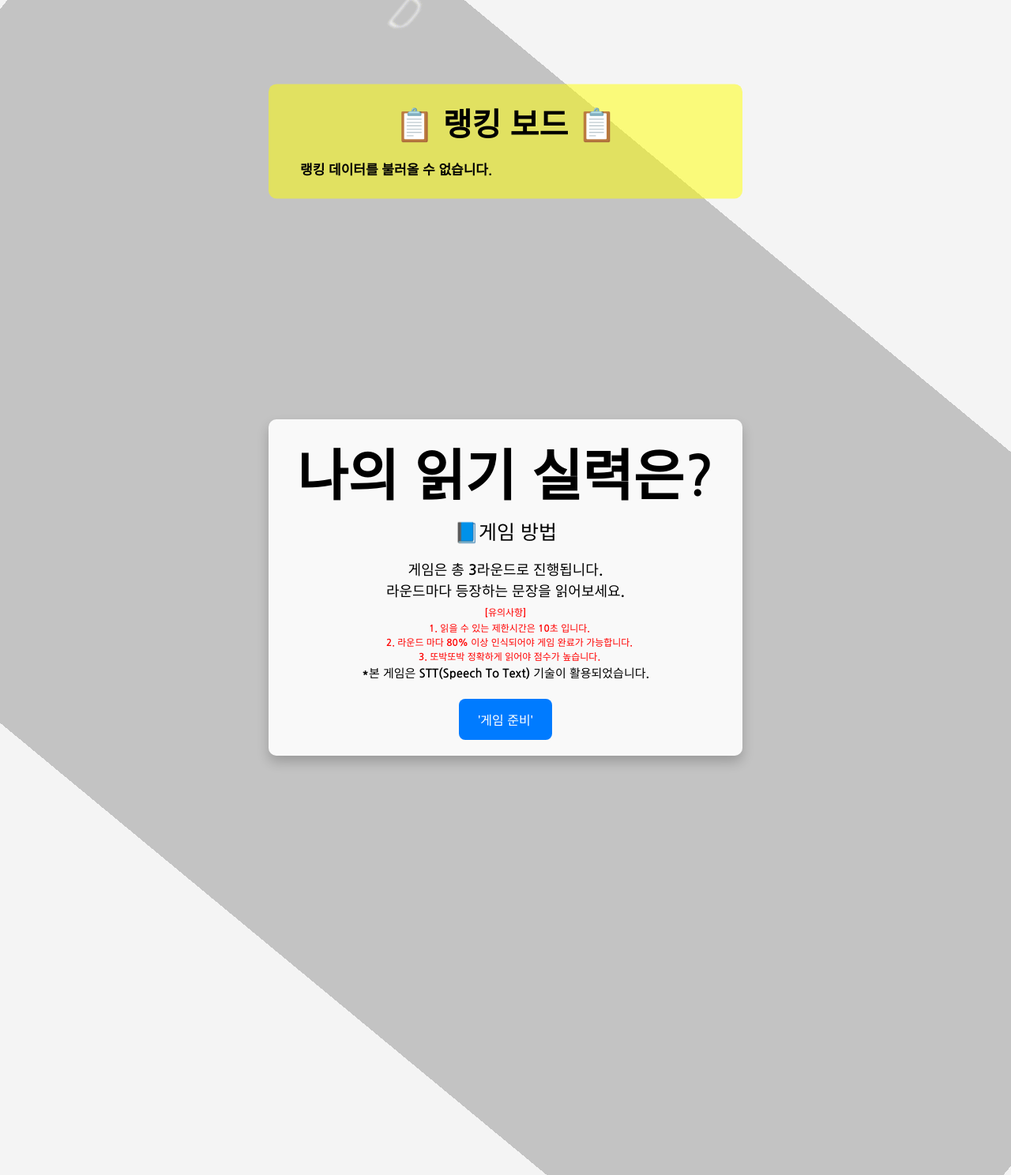
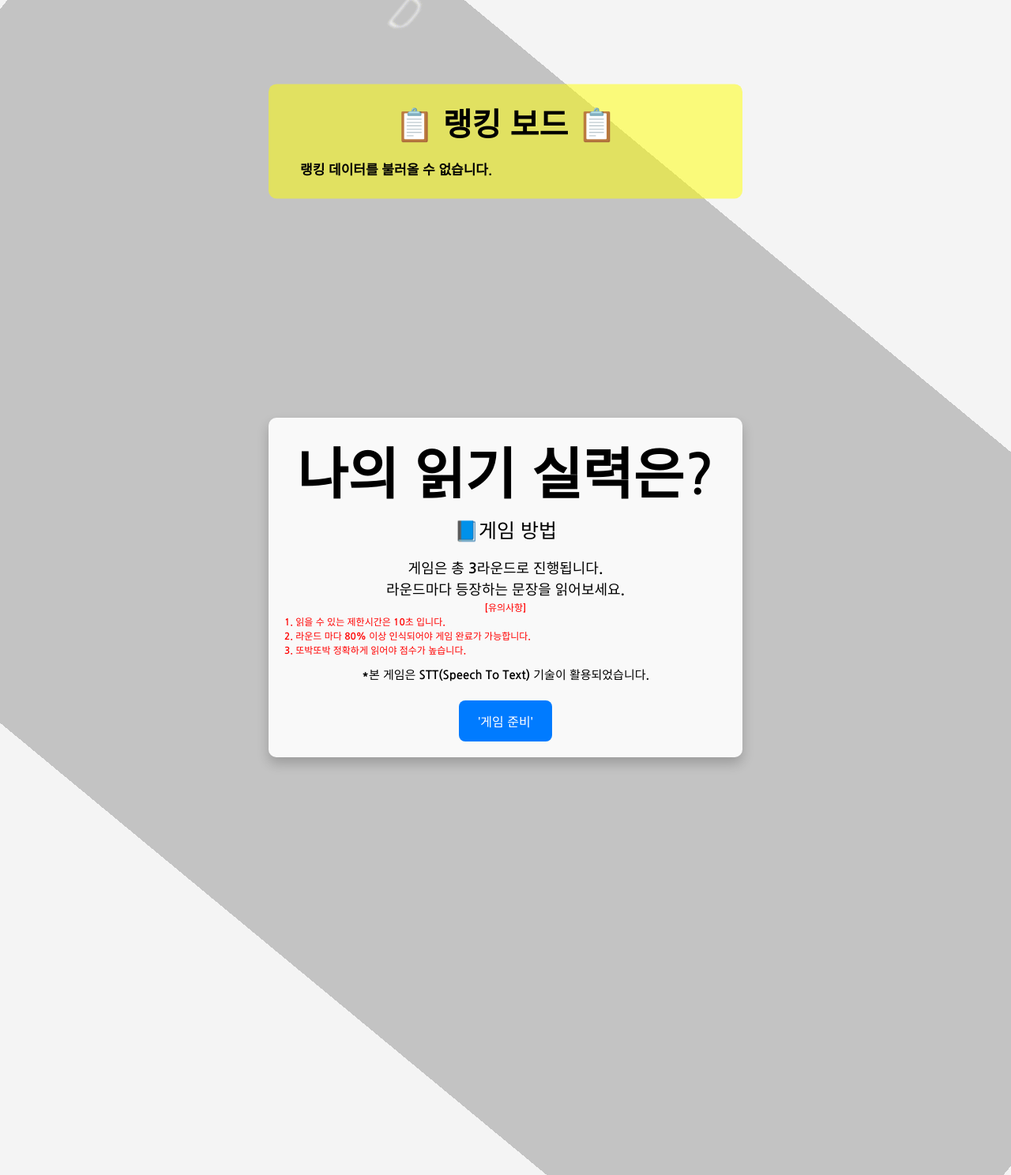
Before and after one commit to cost6885/stt_game, a Flask app: page / in a window 1280 px wide. Shown: the whole page at 79% size. Run offline with Flask 3, Linux system fonts and the light colour scheme; data that the repository does not hold is empty.

Commit message:
Update index.html

```diff
--- a/templates/index.html
+++ b/templates/index.html
@@ -74,20 +74,21 @@
         p4 {
             margin-bottom: 10px;
             font-size: 12px;
-            color: red; /* 텍스트 색상을 빨간색으로 설정 */
+            color: red; /* 텍스트 색상 빨간색 */
+            display: flex;
+            flex-direction: column; /* 내부 요소를 세로로 배치 */
         }
 
+        .notice-numbers {
+            display: flex;
+            align-items: flex-start; /* 텍스트의 시작 부분을 기준으로 정렬 */
+            margin-left: 20px; /* 본문을 들여쓰기 */
+            text-indent: -20px; /* 번호를 좌측으로 내림 */
+        }
         /* 유의사항 스타일 */
         .notice {
             font-size: 18px; /* 글자 크기 조정 */
             margin-bottom: 15px;
-        }
-
-        .notice-numbers {
-            display: block; /* 각 번호를 블록으로 처리 */
-            text-indent: -10px; /* 번호를 왼쪽으로 내림 */
-            margin-left: 20px; /* 본문을 오른쪽으로 들여쓰기 */
-            line-height: 1.5; /* 줄 간격 추가 */
         }
 
         /* 마이크 테스트 문구 크게 */
```
